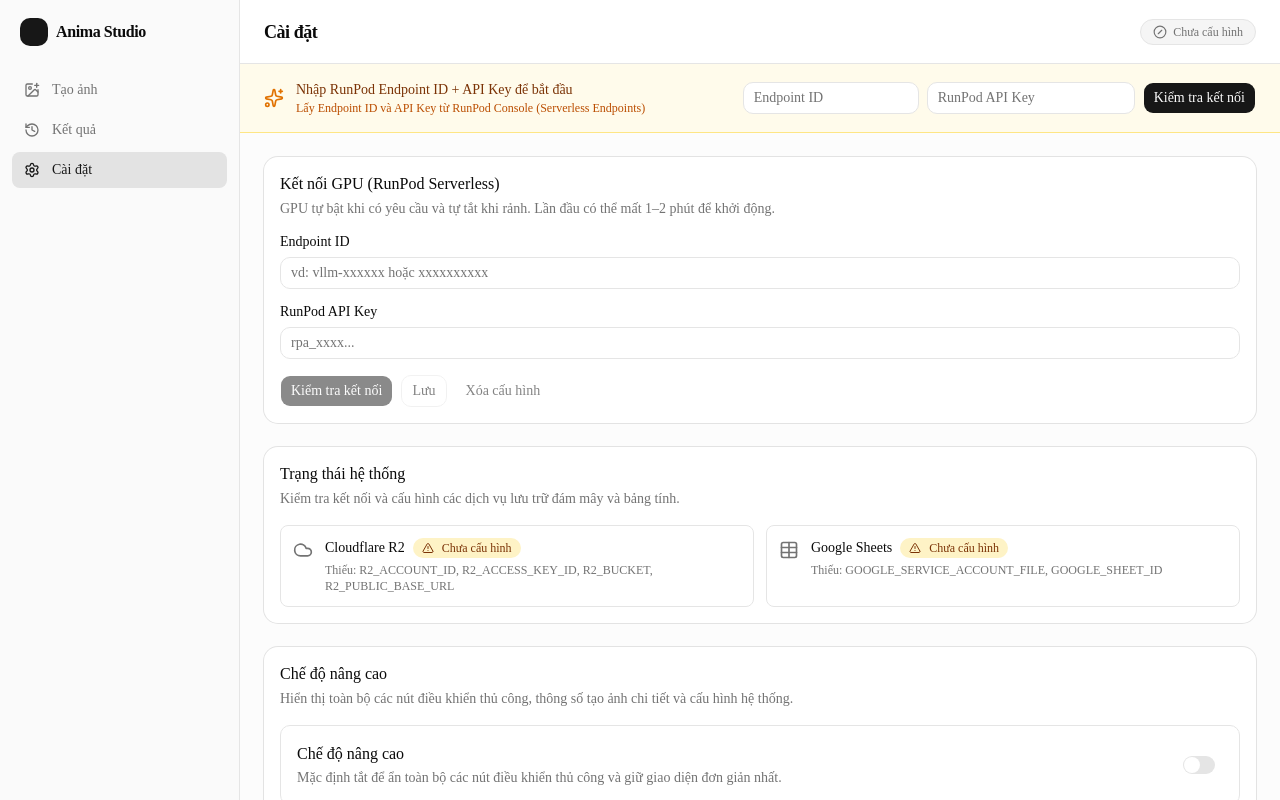
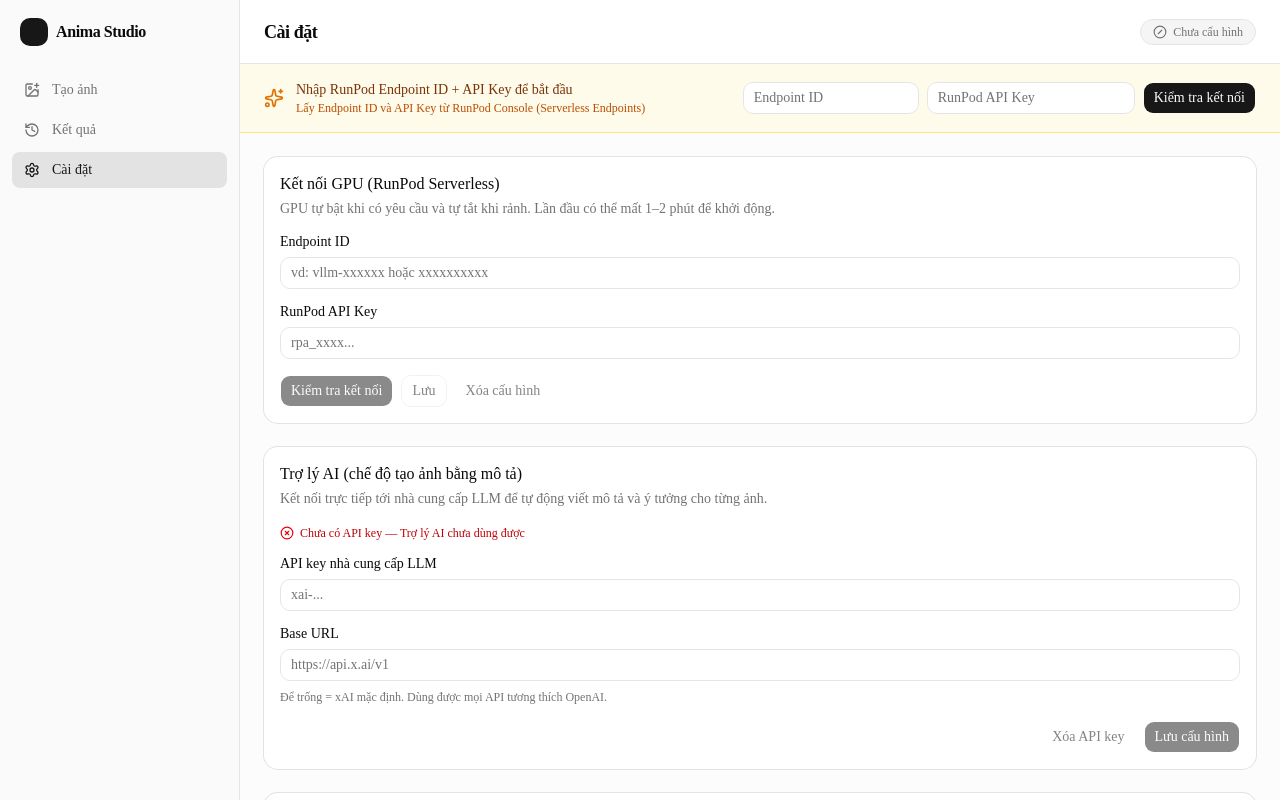
Before and after one commit to PromptSmithX/genflow-studio, a Next.js app: page /settings in a window 1280 px wide. Built offline with nearby package versions, Linux system fonts and the light colour scheme; no server answers; the database is empty.

Commit message:
feat(ui): update llm settings card and assistant create form for direct provider

```diff
--- a/app/(studio)/settings/page.tsx
+++ b/app/(studio)/settings/page.tsx
@@ -17,6 +17,7 @@ export default function SettingsPage() {
   return (
     <div className="mx-auto max-w-5xl space-y-6">
       <ConnectionCard />
+      <LlmCard advanced={advancedMode} />
 
       {!advancedMode ? (
         <>
@@ -29,7 +30,6 @@ export default function SettingsPage() {
           <NodeMappingCard />
           <DefaultsCard />
           <AutoPublishCard />
-          <LlmCard />
           <MediumCard />
           <AdvancedModeCard />
         </>
--- a/components/create/assistant-create-form.tsx
+++ b/components/create/assistant-create-form.tsx
@@ -101,9 +101,7 @@ export function AssistantCreateForm() {
   const safeImageCount = Math.min(imageCount, maxImages);
   const workflowReady = Boolean(workflow?.configured && workflow.isValidated);
   const isReady = connectionState === "connected" && workflowReady;
-  // Trợ lý AI đi qua cùng gateway Colab với ComfyUI -- "sẵn sàng" chỉ còn phụ
-  // thuộc comfyBaseUrl đã cấu hình (settings.hasLlmKey), không có base
-  // URL/API key riêng của app nữa. Xem lib/llm/resolve-config.ts.
+  // Trợ lý AI yêu cầu API key đã cấu hình trong Cài đặt (settings.hasLlmKey).
   const llmReady = Boolean(settings?.hasLlmKey);
   // Một nút "Tạo ảnh" chạy cả soạn prompt (LLM) lẫn gửi gen (ComfyUI) nên cần
   // đủ cả hai sẵn sàng ngay từ đầu.
@@ -192,6 +190,14 @@ export function AssistantCreateForm() {
           <AlertDescription>
             {!workflow?.configured || !workflow?.isValidated ? (
               <>Liên hệ người cài đặt hoặc bật Chế độ nâng cao trong Cài đặt.</>
+            ) : !llmReady ? (
+              <>
+                Trợ lý AI chưa có API key. Vào{" "}
+                <Link href="/settings" className="underline underline-offset-4">
+                  Cài đặt → Trợ lý AI
+                </Link>{" "}
+                để nhập key.
+              </>
             ) : (
               <>
                 Máy tạo ảnh chưa được kết nối hoặc chưa cài đặt xong. Nhờ người cài đặt vào{" "}
@@ -204,7 +210,7 @@ export function AssistantCreateForm() {
             <span className="mt-1 block text-xs opacity-80">
               Chi tiết:{" "}
               {!llmReady
-                ? "chưa có URL ComfyUI"
+                ? "chưa có API key Trợ lý AI (Cài đặt → Trợ lý AI)"
                 : !workflow?.configured
                   ? "chưa import workflow"
                   : !workflow.isValidated
--- a/components/settings/llm-card.tsx
+++ b/components/settings/llm-card.tsx
@@ -12,42 +12,65 @@ import { Badge } from "@/components/ui/badge";
 import { Skeleton } from "@/components/ui/skeleton";
 import { useSettings, useUpdateSettings } from "@/hooks/use-settings";
 
-/**
- * Trợ lý AI KHÔNG còn base URL/API key riêng -- nó đi qua cùng gateway Colab
- * với ComfyUI (route "/llm" cạnh "/censor"); key thật chỉ nằm ở Colab (nhập
- * bằng getpass, Cell 7.6 trong notebook), nên không bao giờ lộ khi app release
- * lên GitHub hoặc đóng gói installer. Xem lib/llm/resolve-config.ts.
- */
-export function LlmCard() {
+interface LlmCardProps {
+  advanced?: boolean;
+}
+
+// Thẻ cấu hình Trợ lý AI gọi trực tiếp nhà cung cấp OpenAI-compatible (mặc định xAI).
+export function LlmCard({ advanced = false }: LlmCardProps) {
   const { data, isLoading } = useSettings();
   const updateMutation = useUpdateSettings();
 
-  const [form, setForm] = useState({ llmModel: "", llmSystemPrompt: "" });
+  const [baseUrl, setBaseUrl] = useState("");
+  const [apiKey, setApiKey] = useState("");
+  const [model, setModel] = useState("");
+  const [systemPrompt, setSystemPrompt] = useState("");
 
   const [syncedData, setSyncedData] = useState<typeof data>(undefined);
   if (data !== syncedData) {
     setSyncedData(data);
     if (data) {
-      setForm({
-        llmModel: data.llmModel ?? "",
-        llmSystemPrompt: data.llmSystemPrompt ?? "",
-      });
+      setBaseUrl(data.llmBaseUrl ?? "");
+      setApiKey("");
+      setModel(data.llmModel ?? "");
+      setSystemPrompt(data.llmSystemPrompt ?? "");
     }
   }
 
   const hasUnsavedChanges =
     Boolean(data) &&
-    (form.llmModel !== (data!.llmModel ?? "") || form.llmSystemPrompt !== (data!.llmSystemPrompt ?? ""));
+    (baseUrl !== (data!.llmBaseUrl ?? "") ||
+      Boolean(apiKey) ||
+      model !== (data!.llmModel ?? "") ||
+      systemPrompt !== (data!.llmSystemPrompt ?? ""));
 
   function handleSave() {
     updateMutation.mutate(
       {
-        llmModel: form.llmModel || null,
-        llmSystemPrompt: form.llmSystemPrompt || null,
+        llmBaseUrl: baseUrl || null,
+        llmApiKey: apiKey || undefined,
+        llmModel: model || null,
+        llmSystemPrompt: systemPrompt || null,
       },
       {
-        onSuccess: () => toast.success("Đã lưu cấu hình Trợ lý AI"),
+        onSuccess: () => {
+          setApiKey("");
+          toast.success("Đã lưu cấu hình Trợ lý AI");
+        },
         onError: (e) => toast.error(e instanceof Error ? e.message : "Lưu thất bại"),
+      },
+    );
+  }
+
+  function handleClearKey() {
+    setApiKey("");
+    updateMutation.mutate(
+      { llmApiKey: null },
+      {
+        onSuccess: () => {
+          toast.success("Đã xóa API key Trợ lý AI");
+        },
+        onError: (e) => toast.error(e instanceof Error ? e.message : "Xóa thất bại"),
       },
     );
   }
@@ -66,8 +89,7 @@ export function LlmCard() {
       <CardHeader>
         <CardTitle>Trợ lý AI (chế độ tạo ảnh bằng mô tả)</CardTitle>
         <CardDescription>
-          Dùng chung URL ComfyUI đã cấu hình ở trên để gọi LLM qua gateway Colab -- không cần nhập base URL hay API
-          key riêng ở đây; API key thật chỉ nằm ở Colab.
+          Kết nối trực tiếp tới nhà cung cấp LLM để tự động viết mô tả và ý tưởng cho từng ảnh.
         </CardDescription>
       </CardHeader>
       <CardContent className="space-y-4">
@@ -75,27 +97,52 @@ export function LlmCard() {
           {data?.hasLlmKey ? (
             <>
               <CheckCircle2 className="h-3.5 w-3.5 text-emerald-600" />
-              <span className="text-emerald-700">Sẵn sàng (đã có URL ComfyUI)</span>
+              <span className="text-emerald-700">Sẵn sàng</span>
             </>
           ) : (
             <>
               <XCircle className="h-3.5 w-3.5 text-red-600" />
-              <span className="text-red-700">Chưa có URL ComfyUI -- cấu hình ở thẻ &quot;Kết nối ComfyUI&quot; phía trên</span>
+              <span className="text-red-700">Chưa có API key — Trợ lý AI chưa dùng được</span>
             </>
           )}
         </div>
 
         <div className="space-y-2">
-          <Label htmlFor="llm-model">Model (tuỳ chọn)</Label>
+          <Label htmlFor="llm-api-key">API key nhà cung cấp LLM</Label>
+          <Input
+            id="llm-api-key"
+            type="password"
+            value={apiKey}
+            onChange={(e) => setApiKey(e.target.value)}
+            placeholder={data?.hasLlmKey ? "Đã lưu — để trống nếu không đổi" : "xai-..."}
+          />
+        </div>
+
+        <div className="space-y-2">
+          <Label htmlFor="llm-base-url">Base URL</Label>
+          <Input
+            id="llm-base-url"
+            value={baseUrl}
+            onChange={(e) => setBaseUrl(e.target.value)}
+            placeholder="https://api.x.ai/v1"
+          />
+          <p className="text-xs text-muted-foreground">
+            Để trống = xAI mặc định. Dùng được mọi API tương thích OpenAI.
+          </p>
+        </div>
+
+        {advanced && (
+          <>
+            <div className="space-y-2">
+              <Label htmlFor="llm-model">Model (tùy chọn)</Label>
               <Input
                 id="llm-model"
-            value={form.llmModel}
-            onChange={(e) => setForm((f) => ({ ...f, llmModel: e.target.value }))}
-            placeholder="grok-4-fast-non-reasoning (mặc định phía Colab)"
+                value={model}
+                onChange={(e) => setModel(e.target.value)}
+                placeholder="grok-4-fast-non-reasoning"
               />
               <p className="text-xs text-muted-foreground">
-            Để trống để dùng model mặc định đã cấu hình phía Colab. Chỉ điền nếu bạn đã đổi model khác ở Cell 7.6
-            của notebook (biến <code className="rounded bg-muted px-1">LLM_MODEL</code>) và muốn app gửi đúng tên đó.
+                Để trống để dùng model mặc định (grok-4-fast-non-reasoning).
               </p>
             </div>
 
@@ -103,15 +150,24 @@ export function LlmCard() {
               <Label htmlFor="llm-system-prompt">System prompt tùy chỉnh (tùy chọn)</Label>
               <Textarea
                 id="llm-system-prompt"
-            value={form.llmSystemPrompt}
-            onChange={(e) => setForm((f) => ({ ...f, llmSystemPrompt: e.target.value }))}
+                value={systemPrompt}
+                onChange={(e) => setSystemPrompt(e.target.value)}
                 placeholder="Để trống để dùng system prompt mặc định của Anima Studio."
                 className="min-h-32"
               />
             </div>
+          </>
+        )}
 
-        <div className="flex items-center justify-end gap-2">
+        <div className="flex flex-wrap items-center justify-end gap-2">
           {hasUnsavedChanges && <Badge variant="destructive">Có thay đổi chưa lưu</Badge>}
+          <Button
+            variant="ghost"
+            onClick={handleClearKey}
+            disabled={updateMutation.isPending || !data?.hasLlmKey}
+          >
+            Xóa API key
+          </Button>
           <Button onClick={handleSave} disabled={updateMutation.isPending || !hasUnsavedChanges}>
             {updateMutation.isPending ? "Đang lưu..." : "Lưu cấu hình"}
           </Button>
```
Lines whose indentation alone changed are shown as unchanged.
